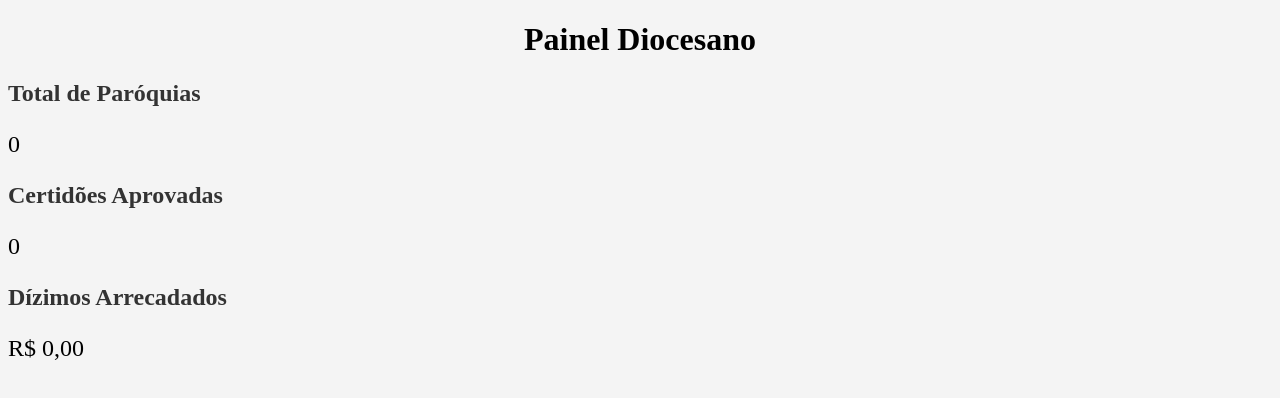
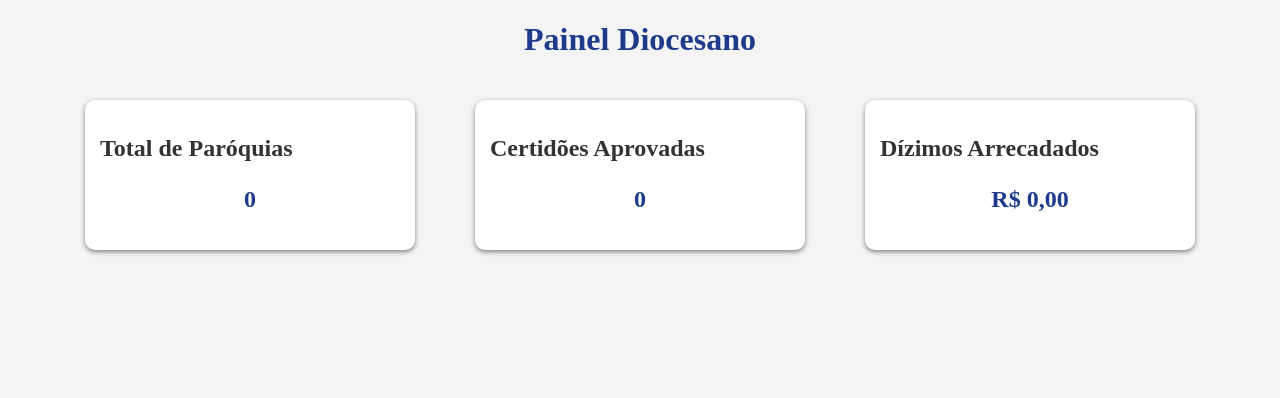
Before and after one commit to eduardotupinamba2006-tech/projeto-integrador-II-univesp, a plain HTML site: page pages/dashboard-diocese.html in a window 1280 px wide. Drawn offline with Linux system fonts and the light colour scheme.

Commit message:
Finaliza primeira versao visual do painel diocesano

```diff
--- a/css/dashboard-diocese.css
+++ b/css/dashboard-diocese.css
@@ -3,6 +3,7 @@ body {
 }
 h1 {
     text-align: center;
+    color: #1e3a8a;
 }
 
 h2 {
@@ -11,4 +12,25 @@ h2 {
 
 p {
     font-size: 24px;
+    font-weight: bold;
+    color: #1e3a8a;
+    text-align: center;
 }
+
+
+div{
+    background-color: white;
+    padding: 15px;
+    margin: 20px;
+    border-radius: 10px;
+    box-shadow: 0px 2px 5px gray;
+    width: 300px;
+    height: 120px;
+}
+
+section {
+    display: flex;
+    justify-content: center;
+    align-items: flex-center;
+    gap: 20px;
+}
--- a/pages/dashboard-diocese.html
+++ b/pages/dashboard-diocese.html
@@ -7,11 +7,19 @@
 </head>
 <body>
 <h1>Painel Diocesano</h1>
+<section>
+<div>
 <h2>Total de Paróquias</h2>
 <p>0</p>
+</div>
+<div>
 <h2>Certidões Aprovadas</h2>
 <p>0</p>
+</div>
+<div>
 <h2>Dízimos Arrecadados</h2>
 <p>R$ 0,00</p>
+</div>
+</section>
 </body>
 </html>
```
